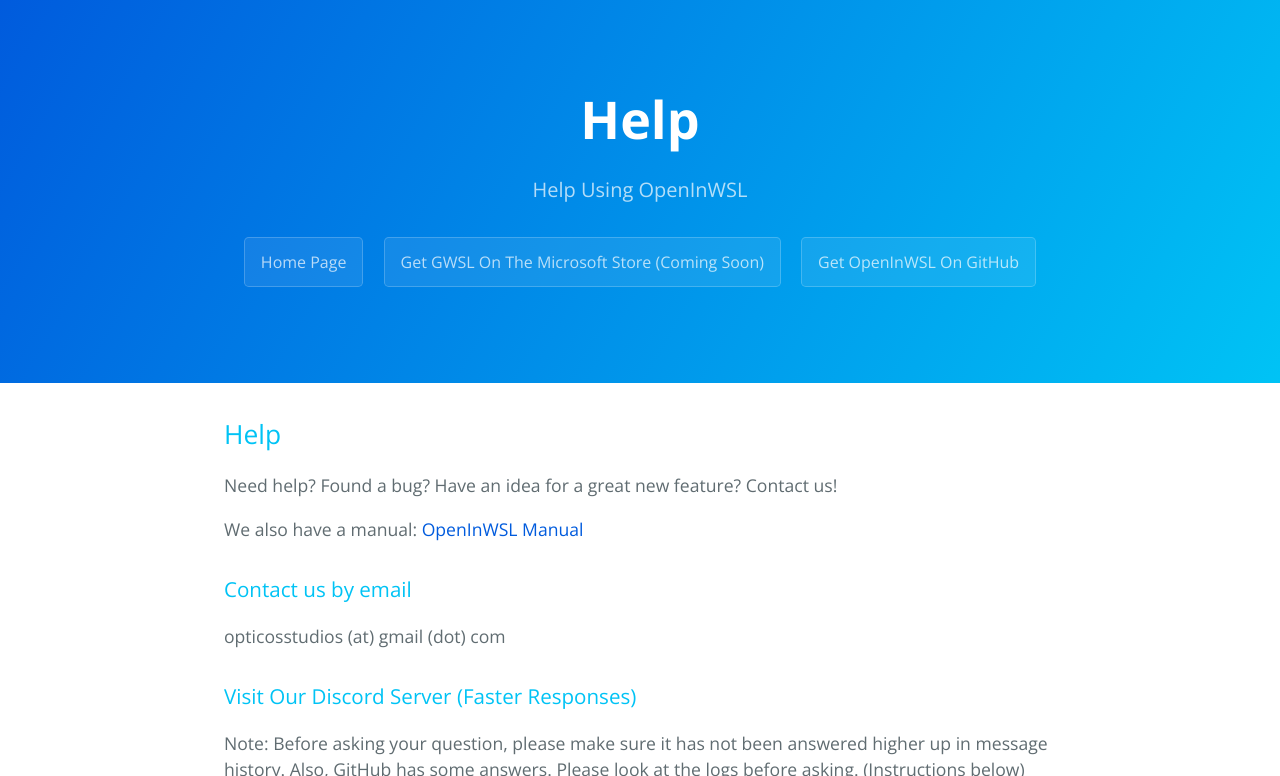
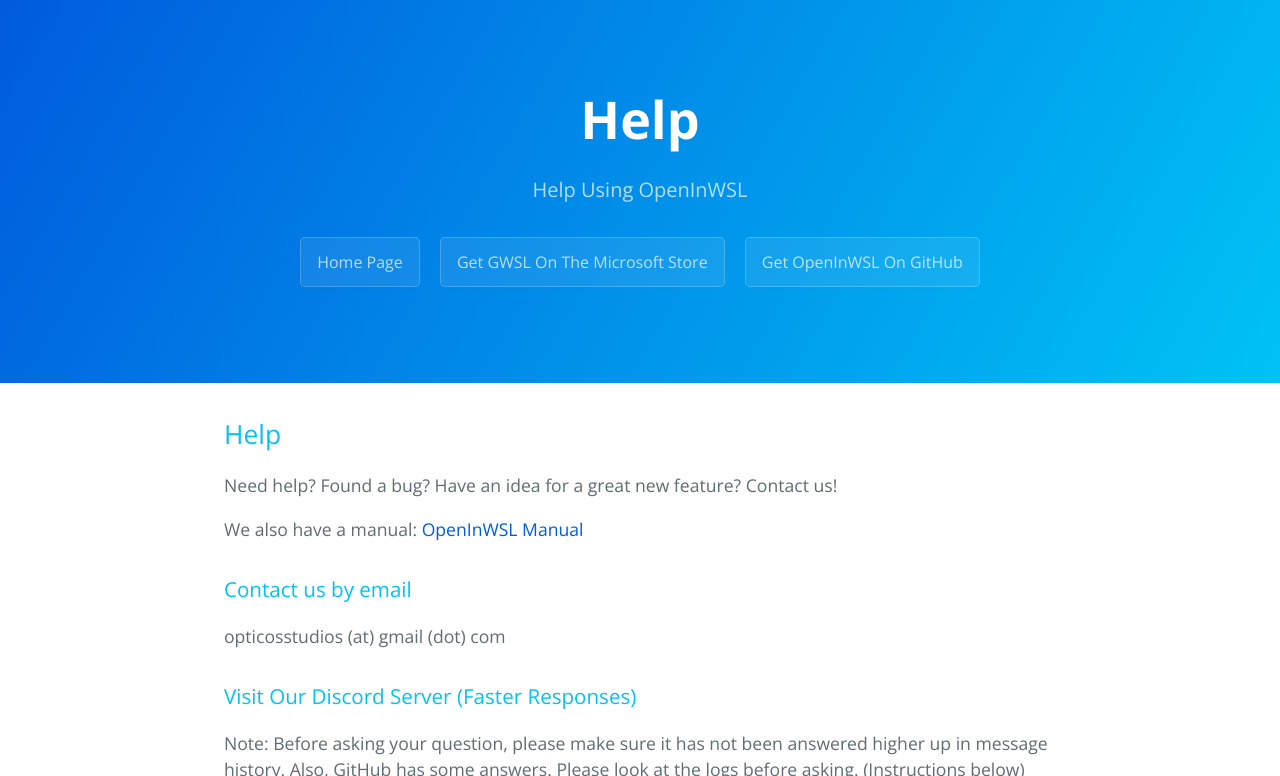
Before and after one commit to Opticos/openinwsl, a Jekyll site: the page built from help.md, in a window 1280 px wide and 900 px high, cut to the strip 0-776 px from the top of the window. Built offline with Jekyll 4.4.1, drawn with Linux system fonts in a browser that asks for light colours; the repository's description, which GitHub fills in, is left out.

Commit message:
Update default.html

```diff
--- a/_layouts/default.html
+++ b/_layouts/default.html
@@ -29,7 +29,7 @@
       <h2 class="project-tagline">{{ page.description | default: "Make Linux Apps Windows File Handlers" | default: site.github.project_tagline }}</h2>
       {% if site.github.is_project_page %}
         <a href="https://opticos.github.io/openinwsl/" class="btn">Home Page</a>
-        <a href="https://www.microsoft.com/en-us/p/gwsl/9nl6kd1h33v3" class="btn">Get GWSL On The Microsoft Store (Coming Soon)</a>
+        <a href="https://www.microsoft.com/en-us/p/openinwsl/9ngmqpwcg7sf" class="btn">Get GWSL On The Microsoft Store</a>
         <a href="https://opticos.github.io/openinwsl/tutorials/download" class="btn">Get OpenInWSL On GitHub</a>
       {% endif %}
 
```
